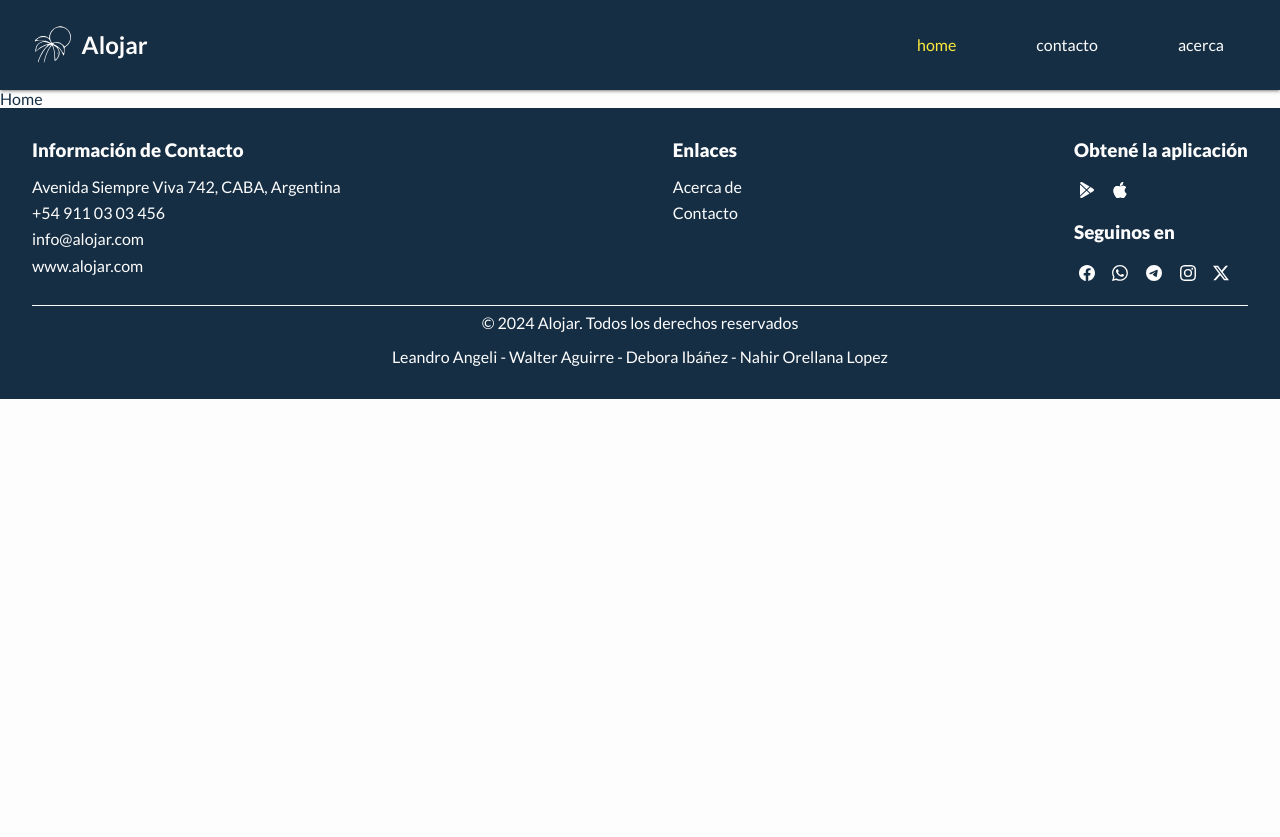
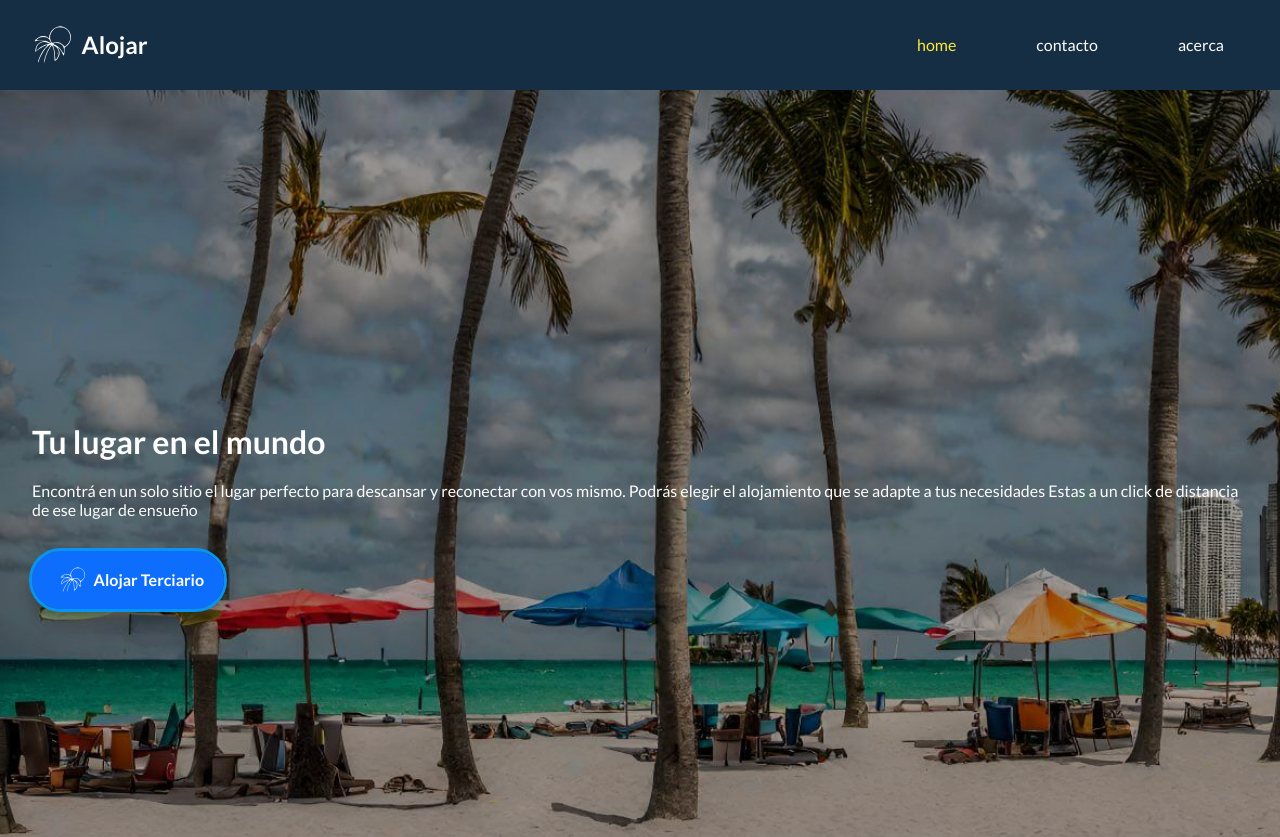
Before and after one commit to Leandro-Andres-Angeli/uner-desarrollo-web-tp-2, a React (Create React App) app: page / in a window 1280 px wide. Shown: the top 837 px of the page. Before the commit the page ends 800 px from the top, so only its background shows below. Built offline with nearby package versions, Linux system fonts and the light colour scheme.

Commit message:
index main hecho

```diff
--- /dev/null
+++ b/src/components/HomeMain.js
@@ -0,0 +1,24 @@
+import React from 'react';
+import { SiteIcon } from '../icons/SiteIcon';
+
+const HomeMain = () => {
+  return (
+    <main className='main main-index'>
+      <div className='chapa'></div>
+      <section className='contenido'>
+        <h1>Tu lugar en el mundo</h1>
+        <p>
+          Encontrá en un solo sitio el lugar perfecto para descansar y
+          reconectar con vos mismo. Podrás elegir el alojamiento que se adapte a
+          tus necesidades Estas a un click de distancia de ese lugar de ensueño
+        </p>
+        <button className='icon-btn btn-index'>
+          <SiteIcon className={'nav-logo-icon'}></SiteIcon>
+          Alojar Terciario
+        </button>
+      </section>
+    </main>
+  );
+};
+
+export default HomeMain;
--- a/src/pages/Home.js
+++ b/src/pages/Home.js
@@ -1,7 +1,12 @@
 import React from 'react';
+import HomeMain from './../components/HomeMain';
 
 const Home = () => {
-  return <div>Home</div>;
+  return (
+    <>
+      <HomeMain></HomeMain>
+    </>
+  );
 };
 
 export default Home;
--- a/src/styles.css
+++ b/src/styles.css
@@ -44,6 +44,7 @@ a:hover {
 
 .main-index {
   color: var(--light-color);
+  background-image: url('../public/images/img1.jpeg');
 }
 .main {
   background-size: cover;
@@ -176,6 +177,7 @@ button {
   transition-duration: 0, 4s;
   box-shadow: 0 12px 16px 0 rgba(0, 0, 0, 0.24),
     0 17px 50px 0 rgba(0, 0, 0, 0.19);
+  width: fit-content;
 }
 .ml-30 {
   margin-left: 30%;
```
Also changed, not shown: public/images/img1.jpeg (added).
